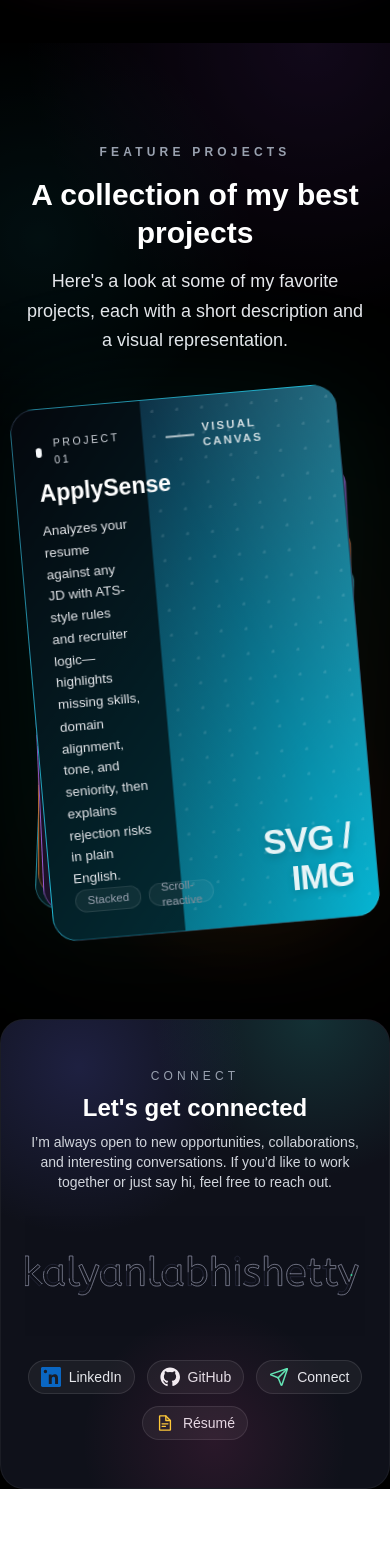
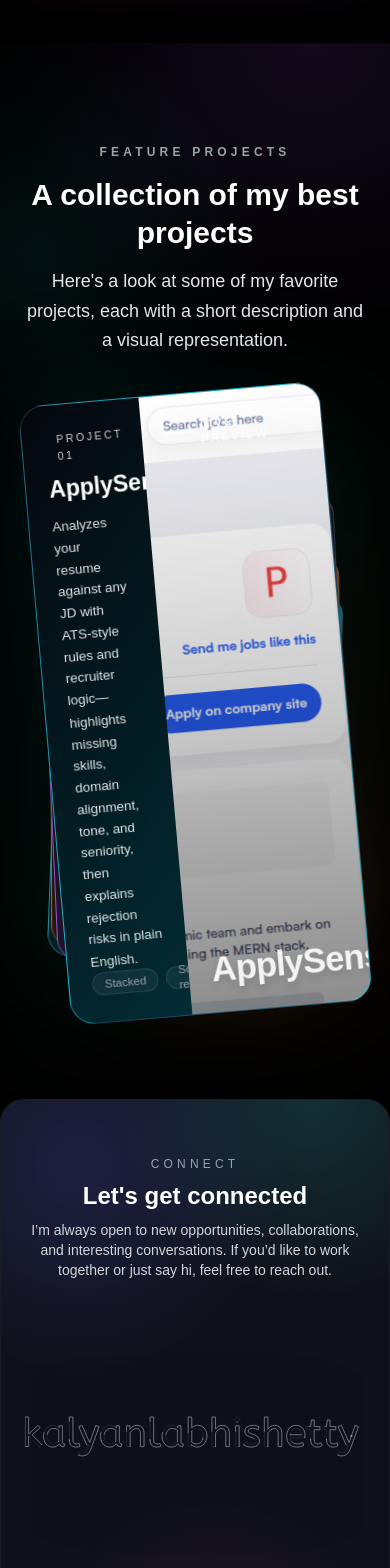
Before and after one commit to SaikalyanLabhishetty/cards, a Next.js app: page / in a window 390 px wide. Shown: the part 2700-4268 px from the top of the page. Before the commit the page ends 4189 px from the top, so only its background shows below. Built offline with nearby package versions, Linux system fonts and the light colour scheme.

Commit message:
made changes

```diff
--- a/app/components/connected.tsx
+++ b/app/components/connected.tsx
@@ -249,10 +249,10 @@ export default function Connected() {
   return (
     <div
       ref={containerRef}
-      className="relative bg-[#0f111a] text-white px-6 py-12 md:py-16 flex flex-col items-center gap-6 rounded-3xl overflow-hidden border border-white/5"
+      className="relative bg-[#0f111a] text-white px-6 py-14 md:py-18 lg:py-20 flex flex-col items-center gap-8 rounded-3xl overflow-hidden border border-white/5 min-h-[640px]"
     >
       <div className="absolute inset-0 pointer-events-none bg-[radial-gradient(circle_at_20%_10%,rgba(99,102,241,0.18),transparent_32%),radial-gradient(circle_at_80%_0%,rgba(45,212,191,0.16),transparent_28%),radial-gradient(circle_at_55%_90%,rgba(236,72,153,0.12),transparent_28%)]" />
-      <div className="relative text-center space-y-2">
+      <div className="relative text-center space-y-2 max-w-3xl">
         <p className="text-xs tracking-[0.35em] uppercase text-gray-400">Connect</p>
         <h3 className="text-2xl md:text-3xl font-semibold">Let's get connected</h3>
         <p className="text-sm md:text-base text-gray-300 max-w-2xl">
@@ -260,11 +260,11 @@ export default function Connected() {
         </p>
       </div>
 
-      <div className="relative w-full max-w-5xl flex justify-center overflow-hidden">
+      <div className="relative w-full max-w-6xl flex-1 flex items-center justify-center overflow-hidden">
         <svg
           viewBox="0 0 850 100"
-          className="w-full max-w-5xl drop-shadow-[0_18px_55px_rgba(0,0,0,0.45)]"
-          style={{ minHeight: "120px" }}
+          className="w-full max-w-6xl drop-shadow-[0_18px_55px_rgba(0,0,0,0.45)] h-48 md:h-56 lg:h-64"
+          style={{ minHeight: "180px" }}
         >
           {/* Base path - your "kalyanlabhishetty" text */}
           <path
@@ -301,7 +301,7 @@ export default function Connected() {
         </svg>
       </div>
 
-      <div className="flex flex-wrap items-center justify-center gap-3 text-sm text-gray-200">
+      <div className="flex flex-wrap items-center justify-center gap-3 text-sm text-gray-200 mt-auto pt-2">
         <a
           href="https://www.linkedin.com/in/kalyan-labhishetty-b16a90179/"
           className="group flex items-center gap-2 rounded-full border border-white/10 bg-white/5 px-3 py-1.5 transition hover:border-white/25 hover:bg-white/10"
--- a/app/components/featureProject.tsx
+++ b/app/components/featureProject.tsx
@@ -1,6 +1,7 @@
 "use client";
 
 import { useLayoutEffect, useRef } from "react";
+import Image from "next/image";
 import gsap from "gsap";
 import { ScrollTrigger } from "gsap/ScrollTrigger";
 
@@ -14,6 +15,7 @@ const projectCards = [
     from: "#0f172a",
     to: "#06b6d4",
     accent: "#f8fafc",
+    image: "/projects/applysense.png",
   },
   {
     title: "Testlify",
@@ -22,6 +24,7 @@ const projectCards = [
     from: "#111827",
     to: "#a855f7",
     accent: "#ede9fe",
+    image: "/projects/examportal.png",
   },
   {
     title: "Automation Rail",
@@ -82,14 +85,14 @@ export default function FeatureProject() {
         defaults: { ease: "power2.out" },
         scrollTrigger: {
           trigger: sectionRef.current,
-          start: "top center",
-          end: "+=1000",
+          start: "top 75%",
+          end: "+=1700",
           scrub: 1.2,
         },
       });
 
       cards.forEach((card, i) => {
-        const base = i * 0.2; // staggering by card index
+        const base = i * 0.55; // slower stagger so each card stays readable
         // Hold the card in place for a moment as the section enters view
         tl.to(
           card,
@@ -107,11 +110,11 @@ export default function FeatureProject() {
         tl.to(
           card,
           {
-            y: -260 - i * 34,
-            opacity: 0,
+            y: -200 - i * 28,
+            opacity: 0.35,
             ease: "power1.inOut",
           },
-          base + 0.5,
+          base + 1.4,
         );
       });
     }, sectionRef);
@@ -126,7 +129,7 @@ export default function FeatureProject() {
     >
       <div className="absolute inset-0 pointer-events-none opacity-60 bg-[radial-gradient(circle_at_10%_20%,rgba(34,211,238,0.12),transparent_25%),radial-gradient(circle_at_80%_0%,rgba(168,85,247,0.18),transparent_28%),radial-gradient(circle_at_60%_80%,rgba(249,115,22,0.14),transparent_22%)]" />
 
-      <div className="relative max-w-6xl mx-auto grid md:grid-cols-2 gap-12 items-center place-items-center">
+      <div className="relative max-w-6xl mx-auto flex flex-col items-center gap-12">
         <div ref={copyRef} className="space-y-4 text-center max-w-2xl mx-auto">
           <p
             data-animate
@@ -142,7 +145,7 @@ export default function FeatureProject() {
           </p>
         </div>
 
-        <div className="relative h-[520px] flex items-center justify-center w-full">
+        <div className="relative h-[600px] flex items-center justify-center w-full">
           <div className="absolute inset-0 bg-gradient-to-br from-cyan-400/10 via-emerald-400/8 to-orange-400/8 blur-3xl" />
           <div className="relative h-full w-full flex items-center justify-center">
             {projectCards.map((card, i) => (
@@ -151,7 +154,7 @@ export default function FeatureProject() {
                 ref={(el) => {
                   if (el) cardsRef.current[i] = el;
                 }}
-                className="absolute w-full max-w-xl md:max-w-2xl min-h-[320px] rounded-[26px] overflow-hidden border border-white/10 backdrop-blur-sm"
+                className="absolute w-[92%] max-w-3xl min-h-[380px] rounded-[26px] overflow-hidden border border-white/10 backdrop-blur-sm"
                 style={{
                   zIndex: projectCards.length - i,
                   background: `linear-gradient(130deg, ${card.from}, ${card.to})`,
@@ -181,6 +184,7 @@ export default function FeatureProject() {
                   </div>
 
                   <div className="col-span-3 relative overflow-hidden">
+                    {!card.image && (
                       <div
                         className="absolute inset-0 opacity-40"
                         style={{
@@ -189,14 +193,28 @@ export default function FeatureProject() {
                           backgroundSize: "26px 26px",
                         }}
                       />
-                    <div className="absolute inset-0 bg-gradient-to-tr from-black/15 via-transparent to-white/10" />
+                    )}
+                    <div className="absolute inset-0 bg-gradient-to-tr from-black/20 via-transparent to-white/10" />
+                    {card.image && (
+                      <>
+                        <Image
+                          src={card.image}
+                          alt={`${card.title} showcase`}
+                          fill
+                          sizes="(max-width: 768px) 100vw, 720px"
+                          className="object-cover"
+                          priority={i === 0}
+                        />
+                        <div className="absolute inset-0 bg-gradient-to-t from-black/45 via-black/20 to-transparent" />
+                      </>
+                    )}
                     <div className="relative h-full flex flex-col justify-between p-6 md:p-8">
                       <div className="flex items-center gap-2 text-xs font-semibold uppercase tracking-[0.18em] text-white/80">
                         <span className="inline-block w-8 h-0.5 bg-white/70" />
-                        Visual Canvas
+                        {card.image ? "Live Preview" : "Visual Canvas"}
                       </div>
                       <div className="text-right text-4xl md:text-5xl font-black tracking-tight text-white/90 drop-shadow-lg">
-                        SVG / IMG
+                        {card.image ? card.title : "SVG / IMG"}
                       </div>
                     </div>
                   </div>
```
Also changed, not shown: public/projects/examportal.png (added). Lines whose indentation alone changed are shown as unchanged.
